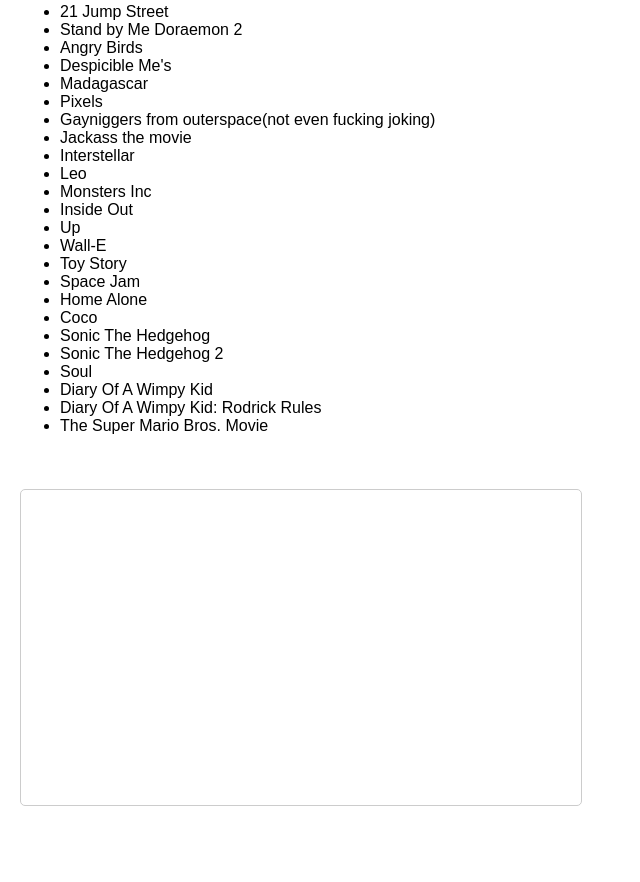
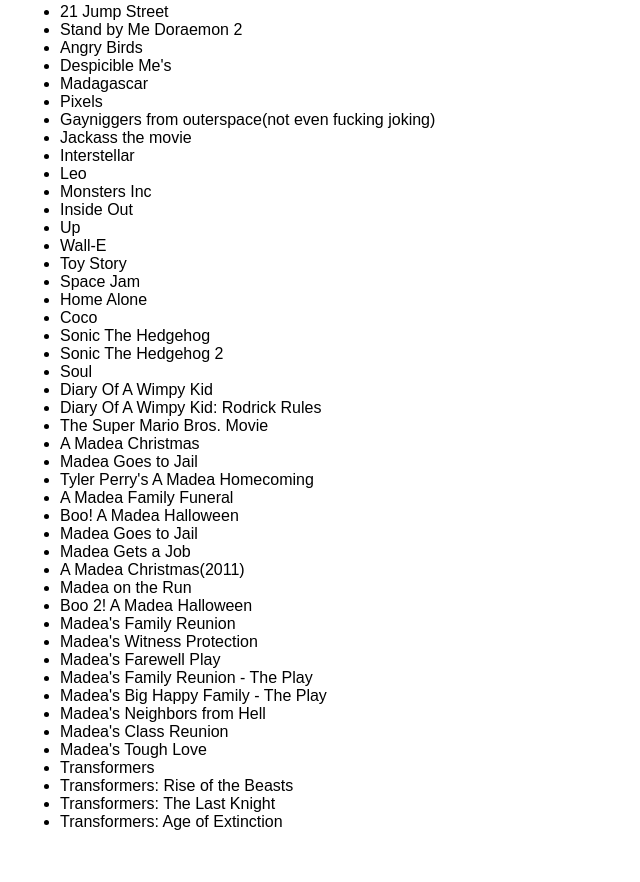
Before and after one commit to Hawkking-cloud/hwkgweb, a plain HTML site: page movies.html in a window 1280 px wide. Shown: the part 198-1080 px from the top of the page, without its empty margins (0-640 px from the left). Before the commit the page ends 1028 px from the top, so only its background shows below. Drawn offline with Linux system fonts and the light colour scheme.

Commit message:
more movies

```diff
--- a/movies.html
+++ b/movies.html
@@ -130,7 +130,28 @@
         <li data-imdb="tt1196141">Diary Of A Wimpy Kid</li>
         <li data-imdb="tt1650043">Diary Of A Wimpy Kid: Rodrick Rules</li>
         <li data-imdb="tt6718170">The Super Mario Bros. Movie</li>
-
+        <li data-imdb="tt2609758">A Madea Christmas</li>
+        <li data-imdb="tt1142800">Madea Goes to Jail</li>
+        <li data-imdb="tt14813966">Tyler Perry's A Madea Homecoming</li>
+        <li data-imdb="tt7054636">A Madea Family Funeral</li>
+        <li data-imdb="tt5325452">Boo! A Madea Halloween</li>
+        <li data-imdb="tt0839896">Madea Goes to Jail</li>
+        <li data-imdb="tt2670016">Madea Gets a Job</li>
+        <li data-imdb="tt2041534">A Madea Christmas(2011)</li>
+        <li data-imdb="tt6481002">Madea on the Run</li>
+        <li data-imdb="tt6217804">Boo 2! A Madea Halloween</li>
+        <li data-imdb="tt0455612">Madea's Family Reunion</li>
+        <li data-imdb="tt2215285">Madea's Witness Protection</li>
+        <li data-imdb="tt12682144">Madea's Farewell Play</li>
+        <li data-imdb="tt0359639">Madea's Family Reunion - The Play</li>
+        <li data-imdb="tt1647476">Madea's Big Happy Family - The Play</li>
+        <li data-imdb="tt3685836">Madea's Neighbors from Hell</li>
+        <li data-imdb="tt0427481">Madea's Class Reunion</li>
+        <li data-imdb="tt4185364">Madea's Tough Love</li>
+        <li data-imdb="tt0418279">Transformers</li>
+        <li data-imdb="tt5090568">Transformers: Rise of the Beasts</li>
+        <li data-imdb="tt3371366">Transformers: The Last Knight</li>
+        <li data-imdb="tt2109248">Transformers: Age of Extinction</li>
 
 
 
```
